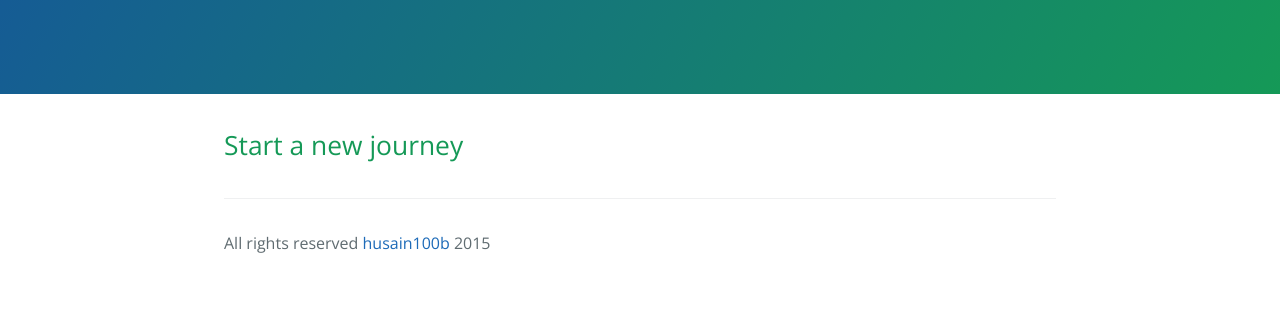
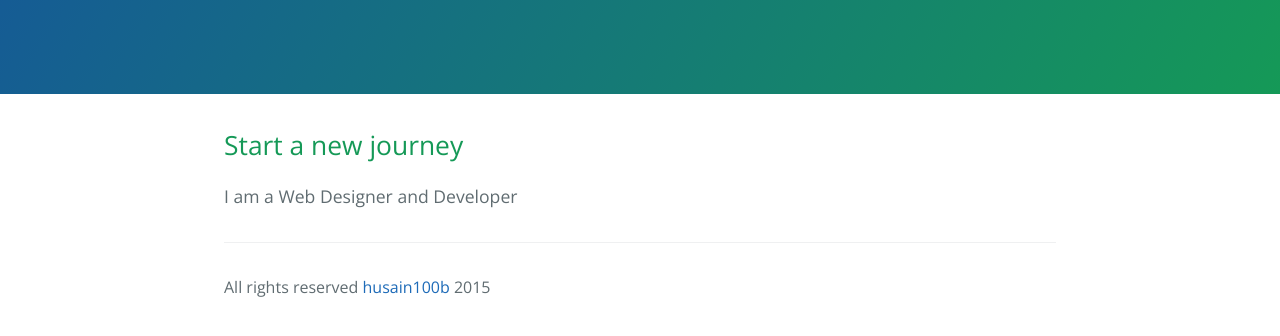
Before and after one commit to husain100b/husain100b.github.io, a plain HTML site: page index.html in a window 1280 px wide. Shown: the part 176-512 px from the top of the page. Drawn offline with nearby package versions, Linux system fonts and the light colour scheme.

Commit message:
add extra content

```diff
--- a/index.html
+++ b/index.html
@@ -17,6 +17,7 @@
 
     <section class="main-content">
       <h2>Start a new journey</h2>
+      <p>I am a Web Designer and Developer</p>
 
       <footer class="site-footer">
 
```
